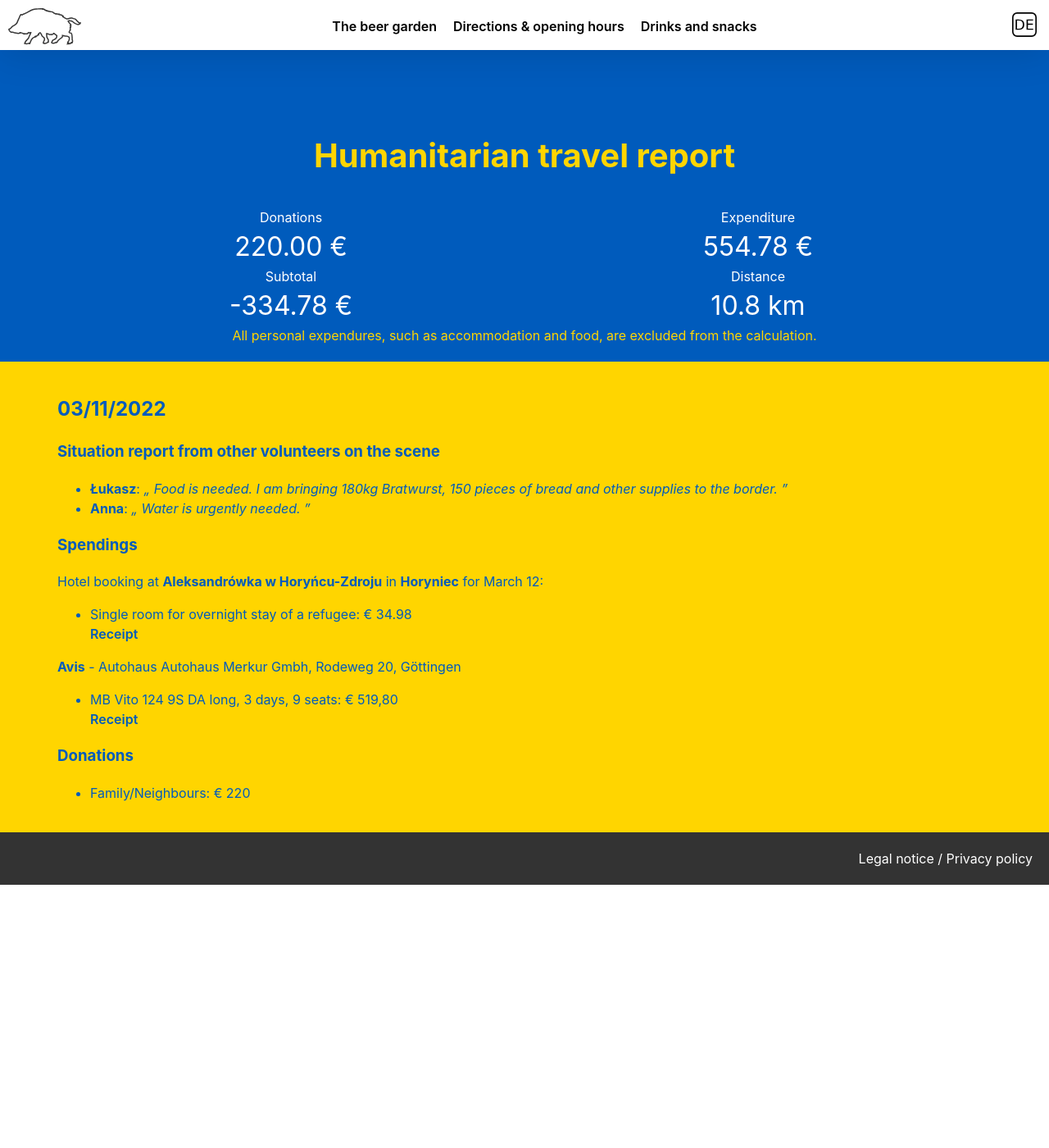
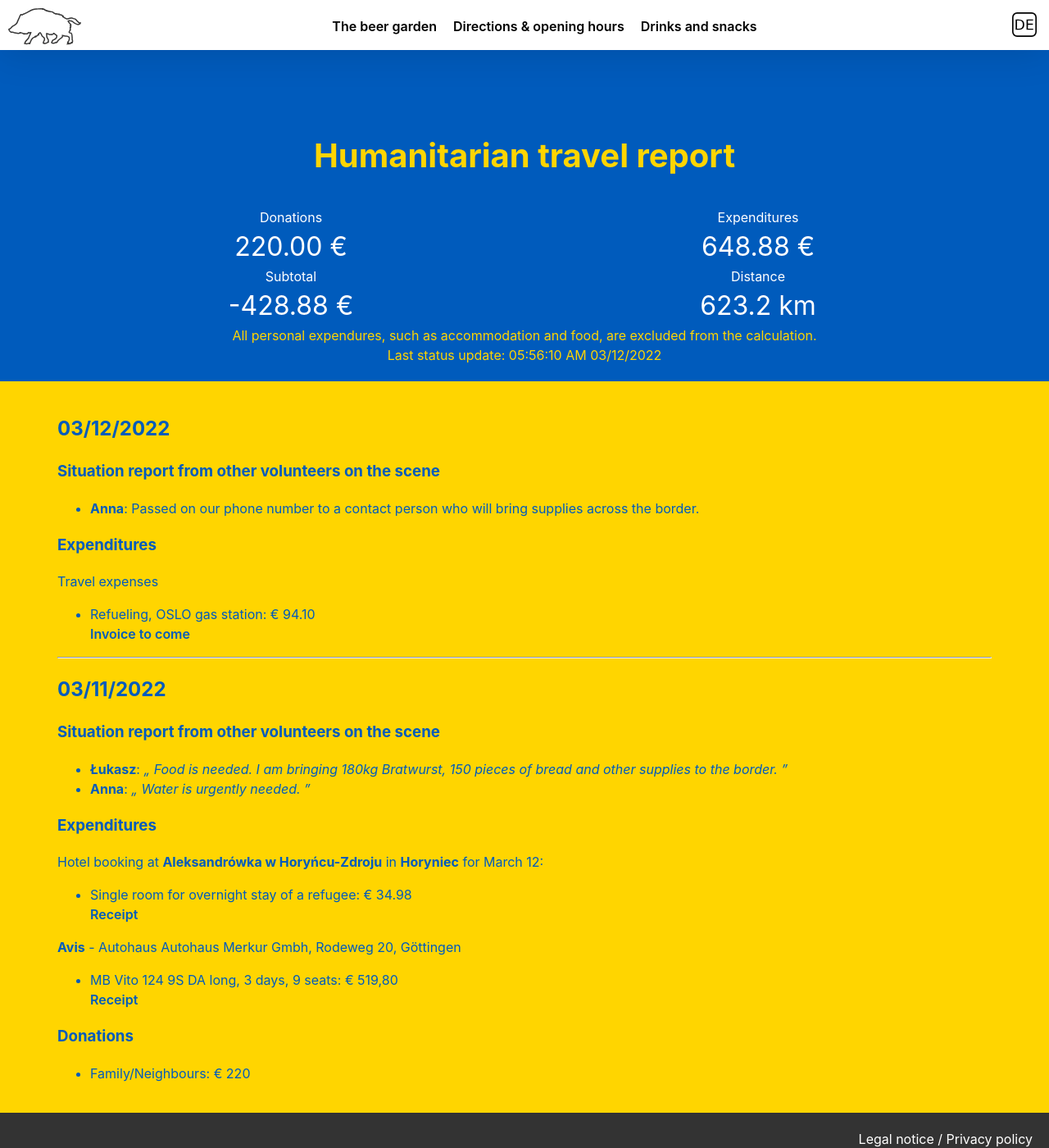
Before and after one commit to versable/kehr-website, a Jekyll site: the page built from en/ukraine.html, in a window 1280 px wide and 1400 px high. Shown: the whole window at 82% size. Built offline with Jekyll 4.4.1, drawn with Linux system fonts in a browser that asks for light colours.

Commit message:
Update travel status

```diff
--- a/en/ukraine.html
+++ b/en/ukraine.html
@@ -13,24 +13,47 @@ permalink: /en/ukraine/
                 <span>220.00 €</span>
             </li>
             <li>
-                Expenditure
-                <span>554.78 €</span>
+                Expenditures
+                <span>648.88 €</span>
             </li>
             <li>
                 Subtotal
-                <span>-334.78 €</span>
+                <span>-428.88 €</span>
             </li>
             <li>
                 Distance
-                <span>10.8 km</span>
+                <span>623.2 km</span>
             </li>
         </ul>
         All personal expendures, such as accommodation and food, are excluded
         from the calculation.
+        <br>
+        Last status update: {{ site.time | date: '%r %m/%d/%Y' }}
     </div>
 </section>
 <section class="ukraine bottom">
     <div class="container">
+        <h2>03/12/2022</h2>
+        <h3>Situation report from other volunteers on the scene</h3>
+        <ul>
+            <li>
+                <b>Anna</b>:
+                Passed on our phone number to a contact person who will bring
+                supplies across the border.
+            </li>
+        </ul>
+        <h3>Expenditures</h3>
+        Travel expenses
+        <ul>
+            <li>
+                Refueling, OSLO gas station: € 94.10
+                <br>
+                <a href="#" target="_blank">
+                    Invoice to come
+                </a>
+            </li>
+        </ul>
+        <hr>
         <h2>03/11/2022</h2>
         <h3>Situation report from other volunteers on the scene</h3>
         <ul>
@@ -48,7 +71,7 @@ permalink: /en/ukraine/
                 </i>
             </li>
         </ul>
-        <h3>Spendings</h3>
+        <h3>Expenditures</h3>
         Hotel booking at <b>Aleksandrówka w Horyńcu-Zdroju</b> in
         <b>Horyniec</b> for March 12:
         <ul>
```
Also changed, not shown: ukraine.html (+32 -3 lines).
